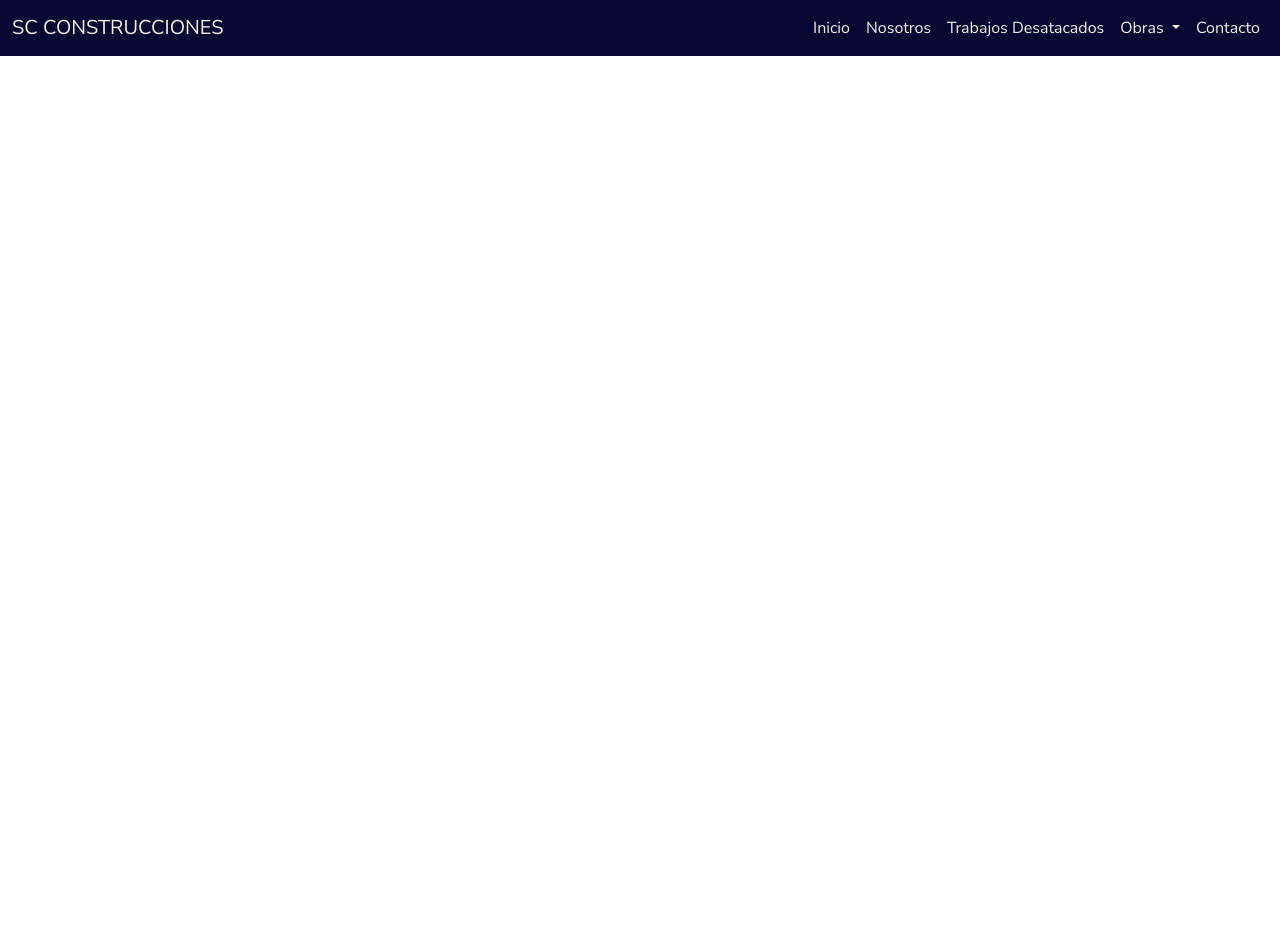
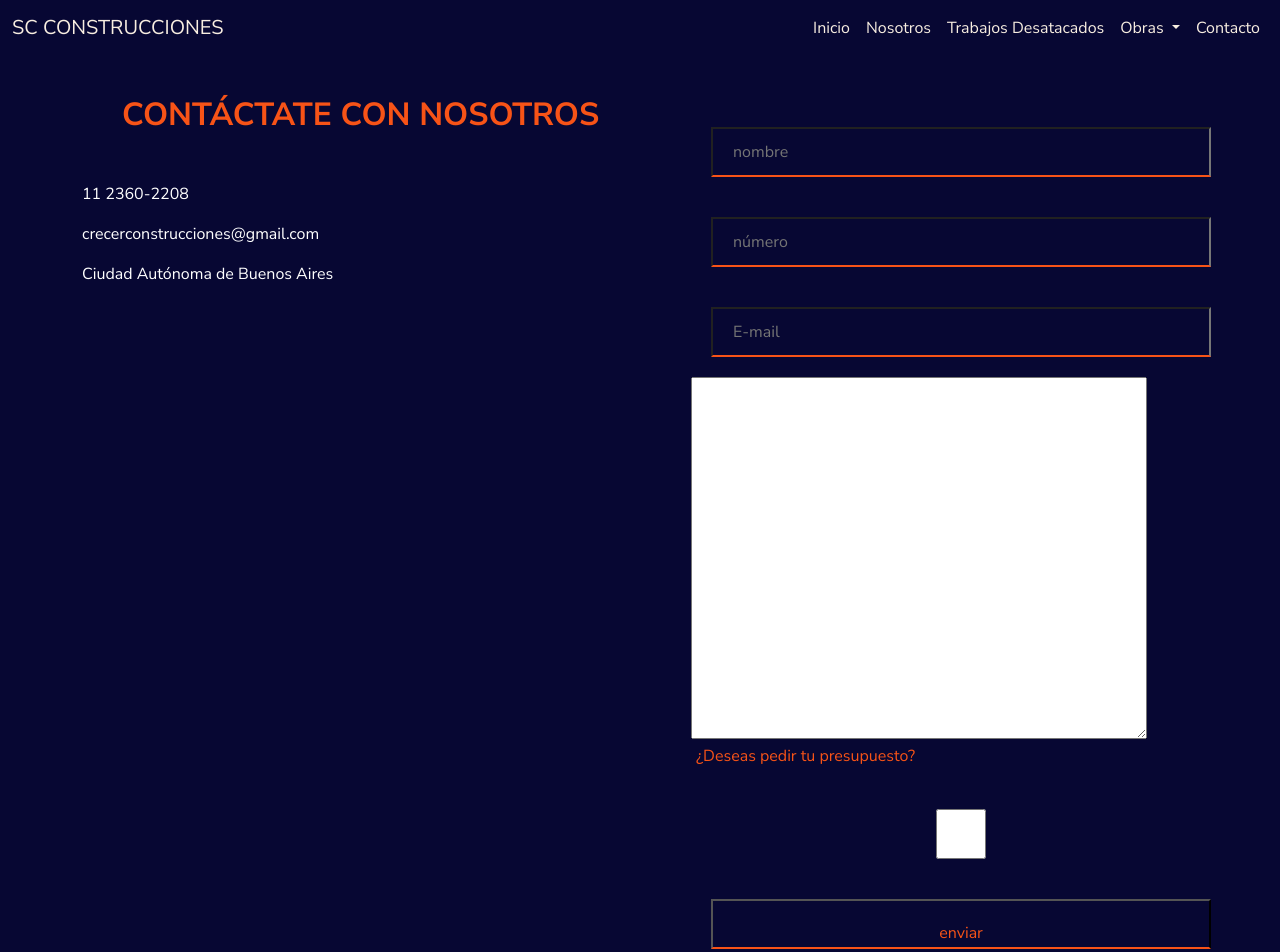
Before and after one commit to Lucilaa-c/web-lu, a plain HTML site: page pages/contacto.html in a window 1280 px wide. Before the commit the page ends 800 px from the top, so only its background shows below. Drawn offline with nearby package versions, Linux system fonts and the light colour scheme.

Commit message:
hice el formulario, lo estilee

```diff
--- a/css/estilo.css
+++ b/css/estilo.css
@@ -1,4 +1,5 @@
 /*Tipografia*/
+/* font-family: "Nunito Sans", sans-serif;*/
 @import url('https://fonts.googleapis.com/css2?family=Nunito+Sans:ital,opsz,wght@0,6..12,200..1000;1,6..12,200..1000&family=Roboto+Condensed:ital,wght@0,100..900;1,100..900&display=swap');
 
 /*receteo*/
@@ -39,6 +40,11 @@ h2{
     border-right: 4px;
     padding: 10px;
 }
+h3{
+    color: rgb(7, 7, 51);
+    text-align: center;
+    padding: 7px;
+}
 
 /*fondo inicio*/
 .fondo-inicio img{
@@ -55,9 +61,85 @@ h2{
     padding: 10px;
     margin: 20px;
 }
+/* flexbox */
+.varias-obras{
+    display: flex;
+    flex-direction: row;
+    justify-content: space-around;
+    flex-wrap: wrap;
+    align-content: center;
+}
+.edificaciones{
+    display: flex;
+    flex-direction: column;
+    align-items: center;
+    font-family: "Nunito Sans", sans-serif;
+    box-shadow: 1px 1px 5px 1px;
+    padding: 10px;
+    margin: 15px;
 
-.carousel-inner img{
-    height: 800px;
-    width: 800px;
-    border: 15px;
 }
+.edificaciones img{
+    height: 400px;
+    width: 350px;
+}
+.varias-obras button{
+    padding: 7px;
+    margin: 5px;
+    color: rgb(7, 7, 51);
+    background-color: rgb(247, 83, 23);
+    border-radius: 5px;
+}
+/*contacto*/
+.fondo-contacto{
+    background-color: rgb(7, 7, 51);
+}
+.container{
+    display: grid;
+    grid-template-columns: repeat(2,50%);
+    padding: 10 ,px;
+    width: 1600px;
+}
+.box-info{
+    color: rgb(7, 7, 51);
+    display: flex;
+    flex-direction: column;
+
+}
+.datos{
+    display: flex;
+    flex-direction: column;
+    text-align: left;
+    color: white;
+
+}
+.contacto{
+    color: rgb(247, 83, 23);
+    background-color: rgb(7, 7, 51);
+   font-weight: bolder;
+   font-size: xx-large;
+   padding: 40px;
+   text-align: left;
+
+}
+form{
+    display: flex;
+    flex-direction: column;
+    text-align: center;
+    padding: 45px;
+    margin: 6px;
+}
+.formulario{
+    background-color: transparent;
+    color: rgb(247, 83, 23);
+    padding: 20px;
+    margin: 20px;
+    height: 50px;
+    width: 500px;
+    border-bottom: 2px solid rgb(247, 83, 23);
+}
+.pregunta-contacto{
+    color: rgb(247, 83, 23);
+    padding: 5px;
+    text-align: left;
+}
--- a/pages/contacto.html
+++ b/pages/contacto.html
@@ -7,7 +7,7 @@
     <link href="https://cdn.jsdelivr.net/npm/bootstrap@5.3.3/dist/css/bootstrap.min.css" rel="stylesheet" integrity="sha384-QWTKZyjpPEjISv5WaRU9OFeRpok6YctnYmDr5pNlyT2bRjXh0JMhjY6hW+ALEwIH" crossorigin="anonymous">
     <link rel="stylesheet" href="../css/estilo.css">
 </head>
-<body>
+<body class="fondo-contacto">
     <nav class="navbar navbar-expand-lg color-navegacion">
         <div class="container-fluid">
           <a class="navbar-brand" href="./index.html">SC CONSTRUCCIONES</a>
@@ -43,9 +43,30 @@
           </div>
         </div>
       </nav>
-    <main>
+      <main>
+      <div class="container">
+        <div class="box-info">
+          <div class="datos">
+            <h1 class="contacto">CONTÁCTATE CON NOSOTROS</h1>
+            <p>11 2360-2208</p>
+            <p>crecerconstrucciones@gmail.com</p>
+            <p>Ciudad Autónoma de Buenos Aires</p>
+          </div>
+        </div>
 
-    </main>
+        <form>
+          <input class="formulario" type="text" placeholder="nombre" name="nombre">
+            <input class="formulario" type="number" placeholder="número" name="número">
+            <input class="formulario" type="email" placeholder="E-mail" name="E-mail">
+            <textarea class="comentarios" name="comentario"  cols="100" rows="15"></textarea>
+            <p class="pregunta-contacto">¿Deseas pedir tu presupuesto?</p>
+            <input class="formulario" type="checkbox" name="newsletter">
+            <input class="formulario" type="submit" value="enviar" name="enviar">
+        </form>
+
+      </div>
+
+      </main>
     <footer>
 
     </footer>
```
Also changed, not shown: pages/obras.html (+7 -2 lines), pages/trabajos destacados.html (+2 -2 lines), pages/nosotros.html (line endings or trailing spaces), recursos/thames1.jpeg (added), recursos/thames2.jpeg (added), recursos/thames3.jpeg (added), recursos/thames4.jpeg (added), recursos/thames5.jpeg (added), recursos/thames6.jpeg (added), recursos/thames7.jpeg (added), recursos/thames8.jpeg (added), recursos/thames9.jpeg (added).
